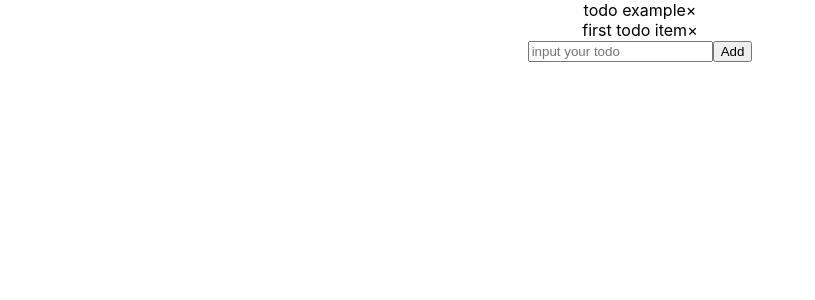
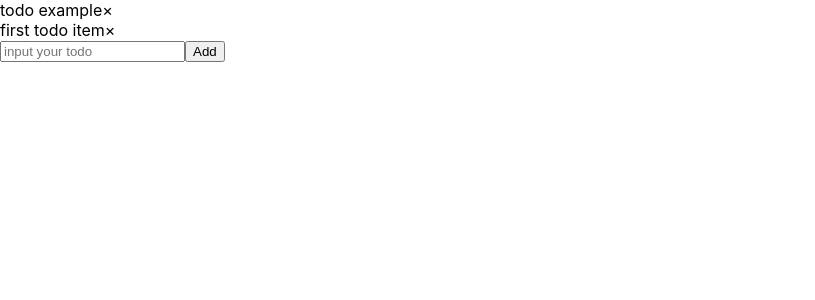
Before and after one commit to jamie1726/ReactRouterDay13-JamieGabrielleLazaro, a React (Create React App) app: page / in a window 1280 px wide. Shown: the top 300 px of the page, without its empty margins (0-815 px from the left). Built offline with nearby package versions, Linux system fonts and the light colour scheme.

Commit message:
feat: Introduced React Router

```diff
--- a/package.json
+++ b/package.json
@@ -10,6 +10,7 @@
     "react": "^18.2.0",
     "react-dom": "^18.2.0",
     "react-redux": "^8.0.2",
+    "react-router-dom": "^6.4.0",
     "react-scripts": "5.0.1",
     "web-vitals": "^2.1.4"
   },
--- a/src/App.js
+++ b/src/App.js
@@ -1,11 +1,24 @@
 import TodoList from './features/todo/TodoList';
 import './App.css';
+import {BrowserRouter, Routes, Route}  from "react-router-dom";
+import NotFoundPage from './pages/NotFoundPage';
+import AboutPage from './pages/AboutPage';
+import HelpPage from './pages/HelpPage';
 
 function App() {
+  //1. / => Homework
+  //2. /about =>  about our Home
+  //3. /help => help about
+  //4. /404 => not found
   return (
-    <div className="App">
-      <TodoList />
-    </div>
+    <BrowserRouter>
+      <Routes>
+        <Route path="/" element={<TodoList/>}/>
+        <Route path="/about" element={<AboutPage/>}/>
+        <Route path="/help" element={<HelpPage/>}/>
+        <Route path="/*" element={<NotFoundPage/>}/>
+      </Routes>
+    </BrowserRouter>
   );
 }
 
--- a/src/app/store.js
+++ b/src/app/store.js
@@ -3,7 +3,7 @@ import todoSlice from '../features/todo/todoSlice';
 
 const store = configureStore({
     reducer: {
-      todoList: todoSlice.reducer,
+      todoList: todoSlice.reducer,  //where we store todolist from slice
     },
   });
 
--- a/src/features/todo/TodoGenerator.js
+++ b/src/features/todo/TodoGenerator.js
@@ -3,15 +3,15 @@ import { useDispatch } from "react-redux";
 import { addTodo } from "./todoSlice";
 
 const TodoGenerator = () => {
-    const [todoText, setTodoText] = useState("");
+    const [todoText, setTodoText] = useState("");  //variableTodoText
     const dispatch = useDispatch();
 
     const onTodoTextChange = (event) => {
-        setTodoText(event.target.value);
+        setTodoText(event.target.value);  //will set the value of inputted or added list
     };
 
     const onAdd = () => {
-        dispatch(addTodo(todoText));
+        dispatch(addTodo(todoText)); //used dispatch to make the set TodoText have an initial value of null ""
         setTodoText("");
     };
     return (
--- a/src/features/todo/TodoGroup.js
+++ b/src/features/todo/TodoGroup.js
@@ -2,7 +2,7 @@ import TodoItem from "./TodoItem";
 
 const TodoGroup = (props) => {
     const {todoList} = props;
-    return todoList.map((todo) => <TodoItem key = {todo.id} todo = {todo}/>);
+    return todoList.map((todo) => <TodoItem key = {todo.id} todo = {todo}/>);  //ascending order of items//mAP TO KNOW VALUE ON TODOITEM
 };
 
 export default TodoGroup;
--- a/src/features/todo/TodoItem.js
+++ b/src/features/todo/TodoItem.js
@@ -16,7 +16,7 @@ const TodoItem = (props) => {
         //toggleTodo(id)
         dispatch(toggleTodo(todo.id));
     };
-    return ( //done - toggle/lined
+    return ( //done - toggle/lined  //X sign  //onClick X - it will call onDelete on odoSlice
         <div onClick={onToggle}>
             <span className={todo.done?"done":""}>{todo.text}</span>
             <span onClick={onDelete}>&times;</span>
--- a/src/features/todo/TodoList.js
+++ b/src/features/todo/TodoList.js
@@ -6,7 +6,7 @@ const TodoList = () => {
     const todoList = useSelector((state) => state.todoList);
 
     console.log(todoList);
-    return (
+    return ( //SHOWSLIST ON tODOgROUP
         <>
             <TodoGroup todoList={todoList}/>
             <TodoGenerator/>
--- a/src/features/todo/todoSlice.js
+++ b/src/features/todo/todoSlice.js
@@ -20,7 +20,7 @@ const initTodos = [
       addTodo: (state, action) => {
         const todoText = action.payload;
         const todo = {
-          id: Date.now(),
+          id: Date.now(), //GETS THE DATE now
           text: todoText,
           done: false,
         }
@@ -30,7 +30,7 @@ const initTodos = [
       //delete Todo
       deleteTodo: (state, action) => {
         const id = action.payload; //try to filter the items on this list, if the id is not equal to the id then we dotn return it to the list
-        return state.filter((todo) => todo.id !== id)//use filter
+        return state.filter((todo) => todo.id !== id)//use filter:  filter TODO.IDS NOT EQUAL TO THE INPUTTED ID
           //if not equal to id then we dont want it on the resutl array
       },
 
--- /dev/null
+++ b/src/pages/AboutPage.jsx
@@ -0,0 +1,11 @@
+import React from "react";
+
+
+function AboutPage () {
+    return (
+        <div>
+            <h1>About the To do List</h1>
+        </div>
+    )
+}
+export default AboutPage;
--- /dev/null
+++ b/src/pages/HelpPage.jsx
@@ -0,0 +1,10 @@
+import React from "react";
+
+function HelpPage () {
+    return (
+        <div>
+            <h1>Help</h1>
+        </div>
+    )
+}
+export default HelpPage;
--- /dev/null
+++ b/src/pages/NotFoundPage.jsx
@@ -0,0 +1,14 @@
+import React from "react";
+import notFoundImage from '../assets/404.jpg';
+
+//react snippets
+
+function NotFoundPage () {
+    return (
+        <div>
+            <h1>NotFoundPage</h1>
+            <img src={notFoundImage}/>
+        </div>
+    )
+}
+export default NotFoundPage;
```
Also changed, not shown: src/assets/404.jpg (added), 1 other file (tests, documents, lock files or other folders).
